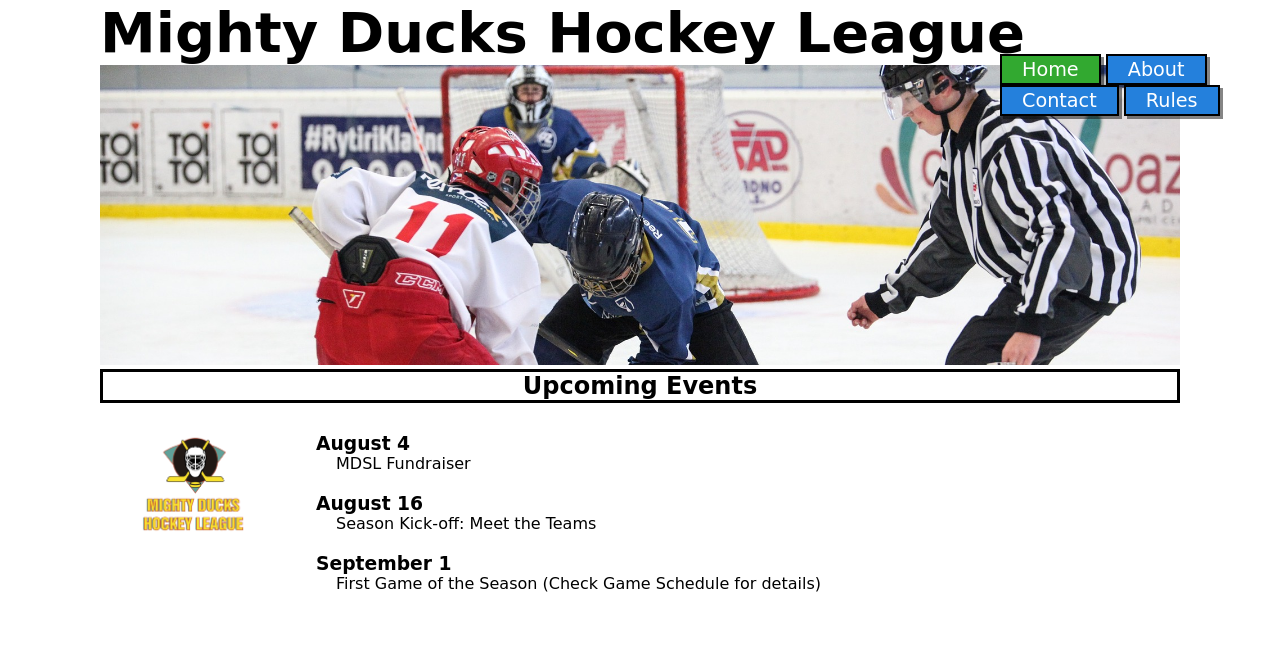
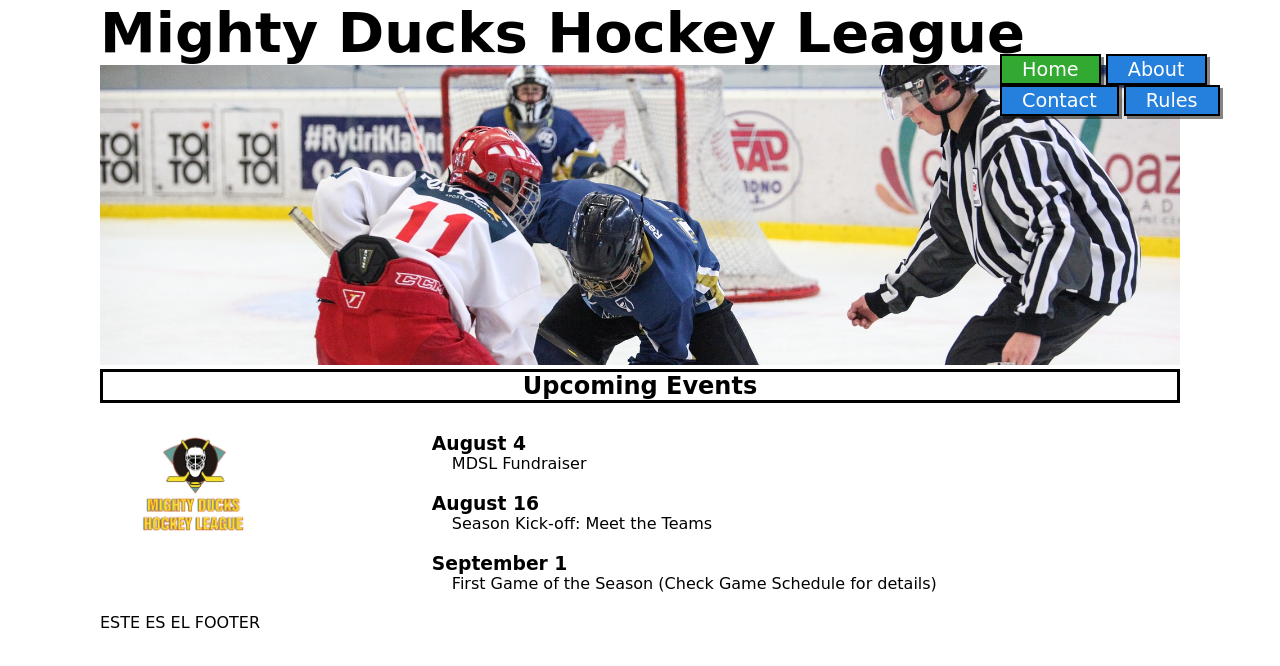
Before and after one commit to carlosmorales1908/MDHL-BarriosMorales, a plain HTML site: page index.html in a window 1280 px wide. Drawn offline with Linux system fonts and the light colour scheme.

Commit message:
add footer

```diff
--- a/index.html
+++ b/index.html
@@ -4,8 +4,8 @@
     <meta charset="UTF-8">
     <meta http-equiv="X-UA-Compatible" content="IE=edge">
     <meta name="viewport" content="width=device-width, initial-scale=1.0">
-    <link rel="stylesheet" href="../MDHL-BarriosMorales/style/style.css">
-    <link rel="icon" type="image/x-icon" href="../MDHL-BarriosMorales/assets/Logo-Mighty-ducks-01.ico" />
+    <link rel="stylesheet" href="style/style.css">
+    <link rel="icon" type="image/x-icon" href="assets/Logo-Mighty-ducks-01.ico" />
     <title>MDHL-Home</title>
 </head>
 <body>
@@ -28,7 +28,7 @@
         <div class="logo">
             <img src="assets/Logo_Mighty_ducks-01.png" alt="LogoMDLH" class="imagen">
         </div>
-        <div class="lista">
+        <section class="lista">
             <ul>
                 <li>
                     <h3>August 4</h3>
@@ -43,9 +43,11 @@
                     <p class="descripcionIdentada">First Game of the Season (Check Game Schedule for details)</p>
                 </li>
             </ul>
-        </div>
-
+        </section>
     </main>
+    <footer>
+        <p>ESTE ES EL FOOTER</p>
+    </footer>
 
 </body>
 </html>
--- a/style/style.css
+++ b/style/style.css
@@ -7,6 +7,7 @@
 
 body{
     margin: 0 100px;
+    margin-bottom: 40px;
 }
 
 .titulo h1{
@@ -51,7 +52,7 @@ nav a:hover{
 }
 
 .container{
-    position: relative;
+    display: flex;
 }
 
 .logo img{
@@ -69,9 +70,9 @@ nav a:hover{
 }
 
 .lista, .info{
-    top: 30px;
-    left: 20%;
-    position: absolute;
+    padding-top: 30px;
+    padding-left: 20%;
+    position: relative;
 }
 
 .listaAbout{
@@ -93,7 +94,7 @@ ul>li{
 }
 
 .logo{
-    position:absolute;
+    position:relative;
 }
 
 .info p{
@@ -145,4 +146,4 @@ ul>li{
     flex-wrap: wrap;
 }
 
-/*                                      */
+/*                   Footer                 */
```
Also changed, not shown: aboutUs.html (+2 -2 lines), contact.html (+2 -2 lines), rules.html (+2 -2 lines), assets/hockey_1.jpg (added), assets/hockey_2.jpg (added), assets/hockey_3.jpg (added).
